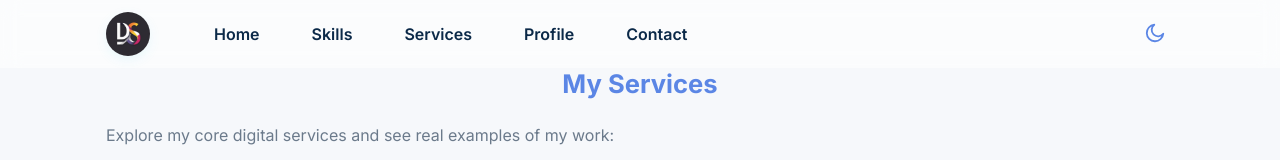
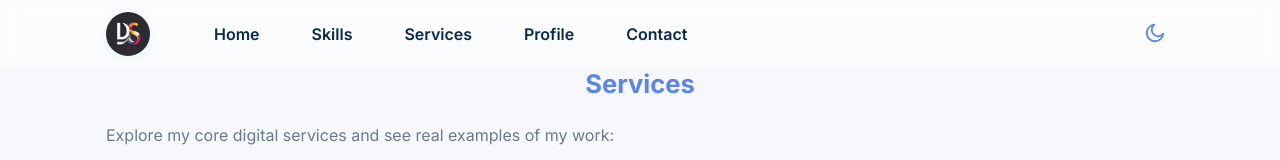
Before and after one commit to Softzee18/Portfolio, a plain HTML site: page services.html in a window 1280 px wide. Shown: the top 160 px of the page. Drawn offline with Linux system fonts and the light colour scheme.

Commit message:
Update services.html

```diff
--- a/services.html
+++ b/services.html
@@ -56,7 +56,7 @@
 
   <section class="services-section">
     <div class="container">
-      <h2 class="section-title">My Services</h2>
+      <h2 class="section-title">Services</h2>
       <p class="section-description">Explore my core digital services and see real examples of my work:</p>
     </div>
   </section>
```
